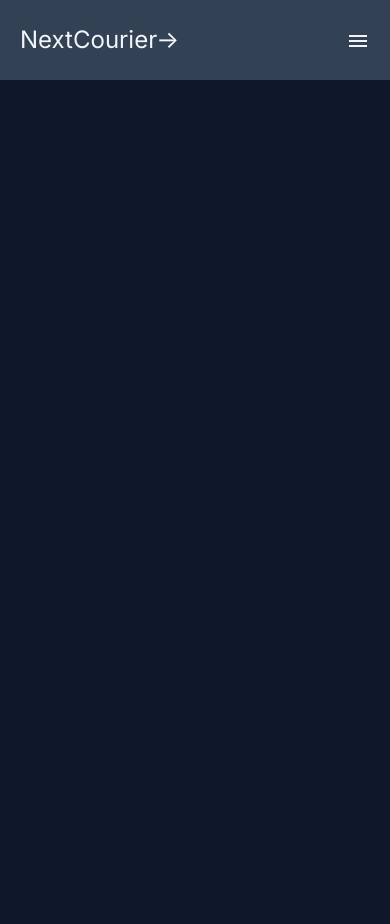
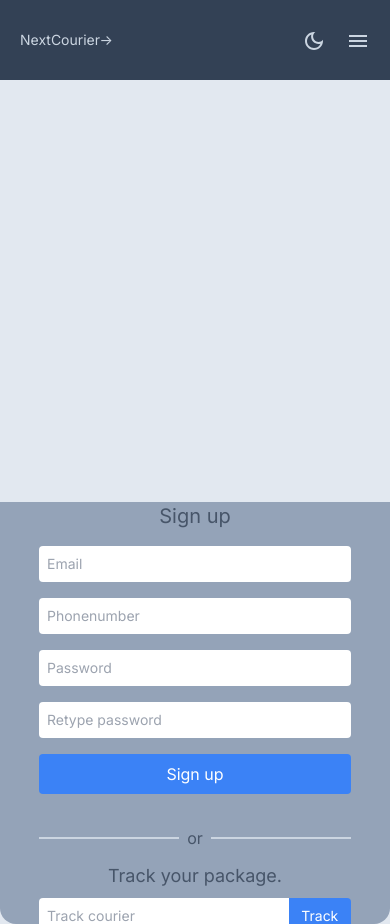
Before and after one commit to sayem499/Courier-NextJs-App, a Next.js app in the folder frontend/courier-next-app/: page / in a window 390 px wide. Before the commit the page ends 844 px from the top, so only its background shows below. Built offline with nearby package versions, Linux system fonts and the light colour scheme.

Commit message:
Implemented dark mode functionalities, created responsive design for nav-menu, designed signup portion of the index page.

```diff
--- a/frontend/courier-next-app/app/layout.tsx
+++ b/frontend/courier-next-app/app/layout.tsx
@@ -6,7 +6,7 @@ const inter = Inter({ subsets: ['latin'] })
 
 export const metadata: Metadata = {
   title: 'Courier NextJS App',
-  description: 'Built using nextJS.',
+  description: 'Built using NextJS.',
 }
 
 export default function RootLayout({
@@ -16,7 +16,8 @@ export default function RootLayout({
 }) {
   return (
     <html lang="en">
-      <body className={`${inter.className} w-full h-full bg-slate-900 text-slate-100 flex-grow `}>{children}</body>
+      <body className={`${inter.className} w-full h-full dark:bg-slate-900
+       bg-slate-200 text-black dark:text-slate-300`}>{children}</body>
     </html>
   )
 }
--- a/frontend/courier-next-app/app/page.tsx
+++ b/frontend/courier-next-app/app/page.tsx
@@ -1,5 +1,6 @@
 
 import Header from '../components/header';
+
 
 export default function Home() {
 
@@ -8,9 +9,73 @@ export default function Home() {
     <>
 
       <Header />
-      <div className="w-full h-full flex container mx-auto">
+      <div className="flex w-full h-full flex-col justify-center md:justify-start">
+        <div className='flex w-full h-screen md:justify-start
+        justify-center sm:flex-row flex-col'>
+
+          <div className='xl:flex w-screen sm:w-3/5 h-1/2 sm:h-screen justify-center
+        md:flex '>
+
+          </div>
+
+          <div className='flex w-full h-1/2 sm:h-screen justify-center
+        md:justify-end sm:w-2/5 '>
+
+            <div className='flex flex-col w-full sm:w-3/5 h-full sm:h-4/5
+            md:mr-10 bg-slate-400 dark:bg-slate-600 rounded-b-2xl
+            items-center text-slate-600 dark:text-slate-300 overflow-auto'>
+
+              <span className='sm:mt-10 text-xl'>Sign up</span>
+
+              <div className='flex w-full flex-col
+              items-center mt-2 justify-center'>
+
+                <input className='text-sm m-2 p-2 w-4/5 rounded'
+                  placeholder='Email'
+                  type='text' name='user_email'></input>
+
+                <input className='text-sm m-2 p-2 w-4/5 rounded'
+                  placeholder='Phonenumber'
+                  type='text' name='user_phonenumber'></input>
+
+                <input className='text-sm m-2 p-2 w-4/5 rounded'
+                  placeholder='Password'
+                  type='text' name='user_password'></input>
+
+                <input className='text-sm m-2 p-2 w-4/5 rounded'
+                  placeholder='Retype password'
+                  type='text' name='user_passwordR'></input>
+
+                <button className="bg-blue-500 mt-2 ml-2 mr-2 mb-5 w-4/5
+                hover:bg-blue-700 text-white  py-2 px-4 rounded">
+                  Sign up
+                </button>
+              </div>
+              <div className='flex items-center w-4/5 h-fit-content mt-3 mb-3'>
+                <span className='border border-slate-300 w-1/2'></span>
+                <span className='mr-2 ml-2'>or</span>
+                <span className='border border-slate-300 w-1/2'></span>
+              </div>
+
+              <span className='sm:mt-3 text-lg'>Track your package.</span>
+              <div className='flex items-center w-4/5 '>
+
+                <input className='text-sm mt-2 mb-2 p-2 w-4/5 rounded-l'
+                  placeholder='Track courier'
+                  type='text' name='track_id'></input>
+
+                  <button className="bg-blue-500  w-1/5
+                  hover:bg-blue-700 text-white text-sm p-2 item-center  rounded-r">
+                    Track
+                  </button>
+              </div>
+
+            </div>
+          </div>
+        </div>
 
       </div>
+
     </>
   )
 }
--- /dev/null
+++ b/frontend/courier-next-app/components/dropdownmenu.tsx
@@ -0,0 +1,16 @@
+
+
+export default function Dropdownmenu() {
+
+    return (
+        <div className="rounded bg-slate-500 absolute top-16 right-5 h-fit">
+            <ul className="flex items-center flex-col justify-center">
+                <li className='mr-5 ml-5 mt-2 mb-2 text-slate-300 hover:text-white cursor-pointer'>Enterprise</li>
+                <li className='mr-5 ml-5 mt-2 mb-2 text-slate-300 hover:text-white cursor-pointer '>Courier</li>
+                <li className='mr-5 ml-5 mt-2 mb-2 text-slate-300 hover:text-white cursor-pointer '><button className=" rounded-full
+        bg-slate-600 px-4 py-2 text-slate-300 hover:text-white">Login</button></li>
+            </ul>
+        </div>
+    )
+
+}
--- a/frontend/courier-next-app/components/header.tsx
+++ b/frontend/courier-next-app/components/header.tsx
@@ -2,36 +2,69 @@
 import DarkModeOutlinedIcon from '@mui/icons-material/DarkModeOutlined';
 import LightModeOutlinedIcon from '@mui/icons-material/LightModeOutlined';
 import MenuIcon from '@mui/icons-material/Menu';
-import React, { useState } from 'react';
+import React, { useState, useEffect } from 'react';
+import Dropdownmenu from './dropdownmenu';
 
-export default function Heade() {
-    const [appMode, setAppMode] = useState('light');
+export default function Header() {
+    const [appMode, setAppMode] = useState('');
+    const [isMenuOpen, setIsMenuOpen] = useState(false);
+
+    useEffect(() => {
+        const themePreference = window.matchMedia('(prefers-color-scheme: dark)').matches;
+        if(appMode === 'dark'){
+            document.documentElement.classList.add('dark');
+        }else if(appMode === 'light'){
+            document.documentElement.classList.remove('dark');
+        }else if(themePreference){
+            document.documentElement.classList.add('dark');
+        }
+
+    }, [appMode])
+
     const changeMode = (event: React.MouseEvent<HTMLButtonElement>, data: string) => {
         event.preventDefault();
         setAppMode(data);
     }
 
+    const menuOpen = (event: React.MouseEvent<SVGSVGElement>) => {
+        event.preventDefault();
+        setIsMenuOpen(!isMenuOpen);
+    }
+
     return (
         <>
-            <header className="flex w-full h-20 justify-between items-center mb-5 bg-slate-700 ">
+            <header className="flex w-full h-20 justify-between items-center bg-slate-700 ">
 
-                <h1 className="text-2xl ml-5">NextCourier-&gt;</h1>
+                <span className="text-sm text-slate-300 md:text-xl xl:text-3xl ml-5 ">NextCourier-&gt;</span>
+
                 <div>
                     <ul className="sm: hidden md:flex justify-between items-center">
                         <li className='mr-5 text-slate-300 hover:text-white cursor-pointer'>Enterprise</li>
                         <li className='ml-5 text-slate-300 hover:text-white cursor-pointer '>Courier</li>
                     </ul>
                 </div>
+
                 <div className='md:flex items-center justify-between sm: hidden'>
-                    {appMode === 'light' ? <button  className='m-5' onClick={(event) => changeMode(event, 'dark')}>
-                        <LightModeOutlinedIcon /></button> :
-                        <button className='m-5' onClick={(event) => changeMode(event, 'light')}><DarkModeOutlinedIcon /></button>}
+
+                    {appMode === 'light' ? <button className='m-5' onClick={(event) => changeMode(event, 'dark')}>
+                        <LightModeOutlinedIcon className='text-slate-300' /></button> :
+                        <button className='m-5' onClick={(event) => changeMode(event, 'light')}><DarkModeOutlinedIcon
+                        className='text-slate-300'/></button>}
 
                     <button className="mr-5 rounded-full
         bg-slate-600 px-4 py-2 text-slate-300 hover:text-white">Login</button>
                 </div>
+
                 <div className='sm: mr-5 items-center cursor-pointer md:hidden'>
-                    <MenuIcon/>
+                    {appMode === 'light' ? <button className='m-5' onClick={(event) => changeMode(event, 'dark')}>
+                        <LightModeOutlinedIcon className='text-slate-300' /></button> :
+                        <button className='m-5' onClick={(event) => changeMode(event, 'light')}><DarkModeOutlinedIcon
+                        className='text-slate-300 ' /></button>}
+
+                    <MenuIcon className='text-slate-300 ' onClick={(e) => menuOpen(e)} />
+
+                    {isMenuOpen && <Dropdownmenu />}
+
                 </div>
 
 
--- a/frontend/courier-next-app/tailwind.config.ts
+++ b/frontend/courier-next-app/tailwind.config.ts
@@ -1,6 +1,7 @@
 import type { Config } from 'tailwindcss'
 
 const config: Config = {
+  darkMode:'class',
   content: [
     './pages/**/*.{js,ts,jsx,tsx,mdx}',
     './components/**/*.{js,ts,jsx,tsx,mdx}',
```
